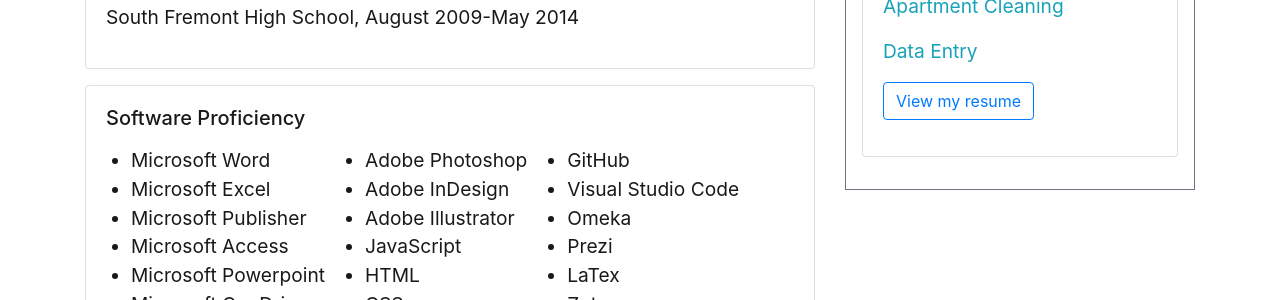
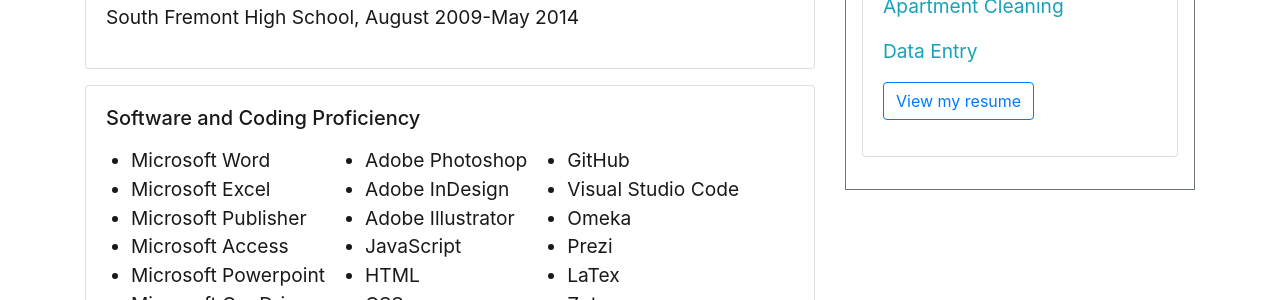
Before and after one commit to cc3199/portfolio, a Jekyll site: the page built from index.md, in a window 1280 px wide. Shown: the part 1193-1493 px from the top of the page. Built offline with Jekyll 4.4.1, drawn with Linux system fonts in a browser that asks for light colours.

Commit message:
Software AND CODING proficiency

```diff
--- a/_includes/index/skills.html
+++ b/_includes/index/skills.html
@@ -1,6 +1,6 @@
 <div class="card mb-3">
     <div class="card-body">
-      <h5 class="card-title">Software Proficiency</h5>
+      <h5 class="card-title">Software and Coding Proficiency</h5>
       <p class="card-text"></p>
       <div class="row">
         <div class="column">
```
